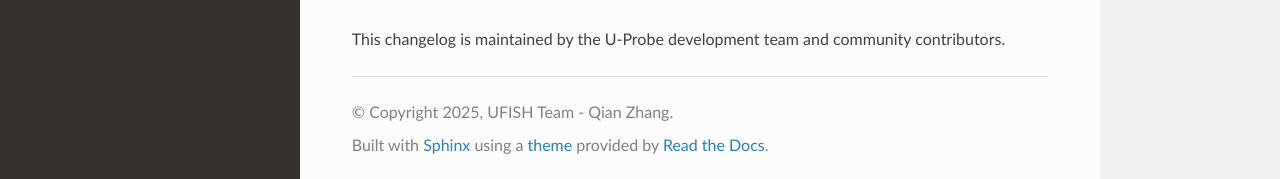
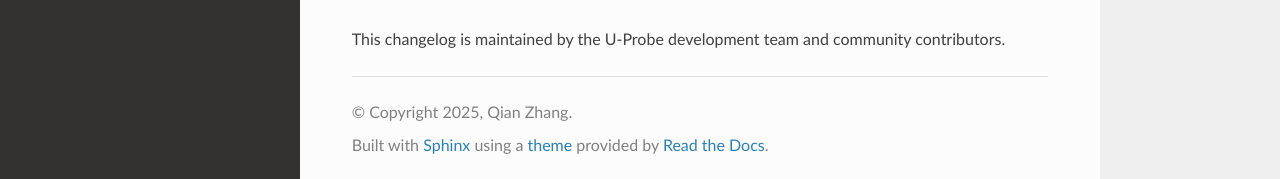
Before and after one commit to UFISH-Team/U-Probe, a Sphinx documentation site: the page built from docs/source/changelog.rst, in a window 1280 px wide and 900 px high, scrolled down 5473 px. Shown: the part 718-897 px from the top of the window. Built offline with Sphinx 7.4.7 and the Read the Docs theme 3.1.0, drawn with Linux system fonts in a browser that asks for light colours; pages that are not in the unit, such as notebooks, are missing from menus.

Commit message:
Update conf.py

```diff
--- a/docs/source/conf.py
+++ b/docs/source/conf.py
@@ -9,7 +9,7 @@ sys.path.insert(0, os.path.abspath('../../'))
 
 # -- Project information -----------------------------------------------------
 project = 'U-Probe'
-copyright = '2025, UFISH Team - Qian Zhang'
+copyright = '2025, Qian Zhang'
 author = 'Qian Zhang'
 
 # The version info for the project you're documenting
```
